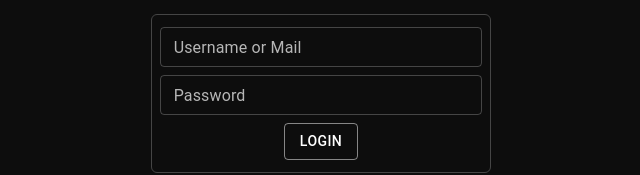
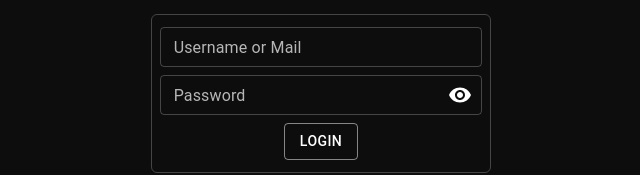
Before and after one commit to joseboschero/threads-clone, a React (Vite) app: page / in a window 1280 px wide. Shown: the part 610-785 px from the top of the page, without its empty margins (319-959 px from the left). Built offline with nearby package versions, Linux system fonts and the light colour scheme.

Commit message:
added password viewButton

```diff
--- a/package.json
+++ b/package.json
@@ -13,6 +13,7 @@
     "@chakra-ui/react": "^2.8.0",
     "@emotion/react": "^11.11.1",
     "@emotion/styled": "^11.11.0",
+    "@mui/icons-material": "^5.14.1",
     "@mui/material": "^5.14.1",
     "@mui/styled-engine-sc": "^5.12.0",
     "@reduxjs/toolkit": "^1.9.5",
--- a/src/components/Login/Login.jsx
+++ b/src/components/Login/Login.jsx
@@ -7,11 +7,30 @@
 import axios from "axios";
 import { useDispatch } from "react-redux";
 import { setAccessToken } from "../../redux/slices/auth";
+import Box from "@mui/material/Box";
+import IconButton from "@mui/material/IconButton";
+import Input from "@mui/material/Input";
+import FilledInput from "@mui/material/FilledInput";
+import OutlinedInput from "@mui/material/OutlinedInput";
+import InputLabel from "@mui/material/InputLabel";
+import InputAdornment from "@mui/material/InputAdornment";
+import FormHelperText from "@mui/material/FormHelperText";
+import FormControl from "@mui/material/FormControl";
+import Visibility from "@mui/icons-material/Visibility";
+import VisibilityOff from "@mui/icons-material/VisibilityOff";
 
 function Login() {
   const [user, setUser] = useState("");
   const [password, setPassword] = useState("");
   const [error, setError] = useState({ message: null, credentials: false });
+
+  const [showPassword, setShowPassword] = React.useState(false);
+
+  const handleClickShowPassword = () => setShowPassword((show) => !show);
+
+  const handleMouseDownPassword = (event) => {
+    event.preventDefault();
+  };
 
   const dispatch = useDispatch();
 
@@ -50,17 +69,33 @@
             />
           </div>
           <div className="py-1">
-            <TextField
-              id="outlined-password-input"
-              label="Password"
-              type="password"
-              autoComplete="current-password"
+            <FormControl
               fullWidth
               size="small"
               variant="outlined"
               onChange={(event) => setPassword(event.target.value)}
-              error={error.credentials}
-            />
+            >
+              <InputLabel htmlFor="outlined-adornment-password">
+                Password
+              </InputLabel>
+              <OutlinedInput
+                id="outlined-adornment-password"
+                type={showPassword ? "text" : "password"}
+                endAdornment={
+                  <InputAdornment position="end">
+                    <IconButton
+                      aria-label="toggle password visibility"
+                      onClick={handleClickShowPassword}
+                      onMouseDown={handleMouseDownPassword}
+                      edge="end"
+                    >
+                      {showPassword ? <VisibilityOff /> : <Visibility />}
+                    </IconButton>
+                  </InputAdornment>
+                }
+                label="Password"
+              />
+            </FormControl>
           </div>
           <div className="flex justify-center py-1">
             <Button variant="outlined" onClick={onSubmit}>
```
Also changed, not shown: 1 other file (tests, documents, lock files or other folders).
